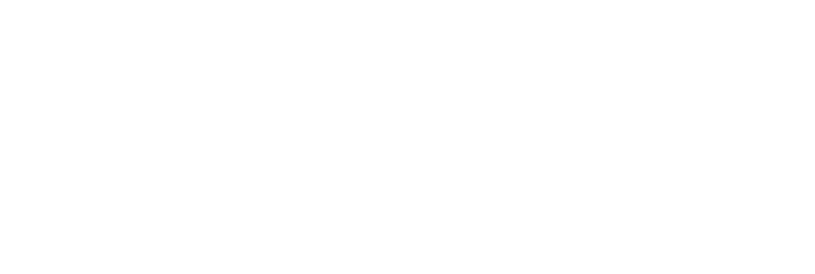
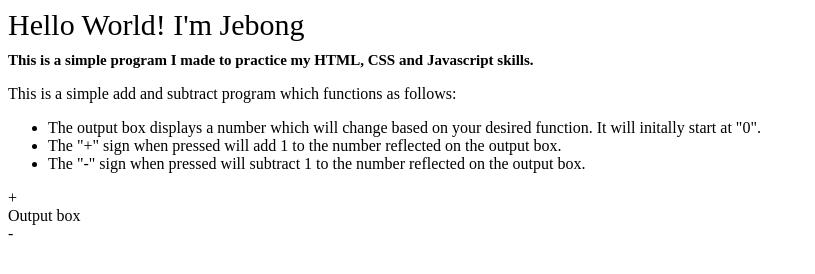
Before and after one commit to janjarobo/javascript.exerc, a plain HTML site: page addSubtractProgram/addsubtract.html in a window 1280 px wide. Shown: the whole page, without its empty margins (0-815 px from the left). Drawn offline with Linux system fonts and the light colour scheme.

Commit message:
some edits on the html text

```diff
--- a/addSubtractProgram/addsubtract.html
+++ b/addSubtractProgram/addsubtract.html
@@ -3,10 +3,31 @@
     <head lang="en">
         <meta charset="utf-8">
         <link rel="stylesheet" href="stylesheet.css">
+        <link rel="preconnect" href="https://fonts.googleapis.com">
+        <link rel="preconnect" href="https://fonts.gstatic.com" crossorigin>
+        <link href="https://fonts.googleapis.com/css2?family=Abril+Fatface&display=swap" rel="stylesheet">
         <title>Add-Subtract Program</title>
         <script src="script.js" defer></script>
     </head>
     <body>
-
+        <header>
+            Hello World! I'm Jebong
+        </header>
+        <h1>
+            This is a simple program I made to practice my HTML, CSS and Javascript skills.
+        </h1>
+        <p>
+            This is a simple add and subtract program which functions as follows:
+            <ul>
+                <li>The output box displays a number which will change based on your desired function. It will initally start at "0".</li>
+                <li>The "+" sign when pressed will add 1 to the number reflected on the output box.</li>
+                <li>The "-" sign when pressed will subtract 1 to the number reflected on the output box.</li>
+            </ul>
+        </p>
+        <div class="container">
+            <div class="input">+</div>
+            <div class="output">Output box</div>
+            <div class="input">-</div>
+        </div>
     </body>
 </html>
--- a/addSubtractProgram/stylesheet.css
+++ b/addSubtractProgram/stylesheet.css
@@ -0,0 +1,6 @@
+header {
+    font-size: 30px;
+}
+h1 {
+    font-size: 15px;
+}
```
